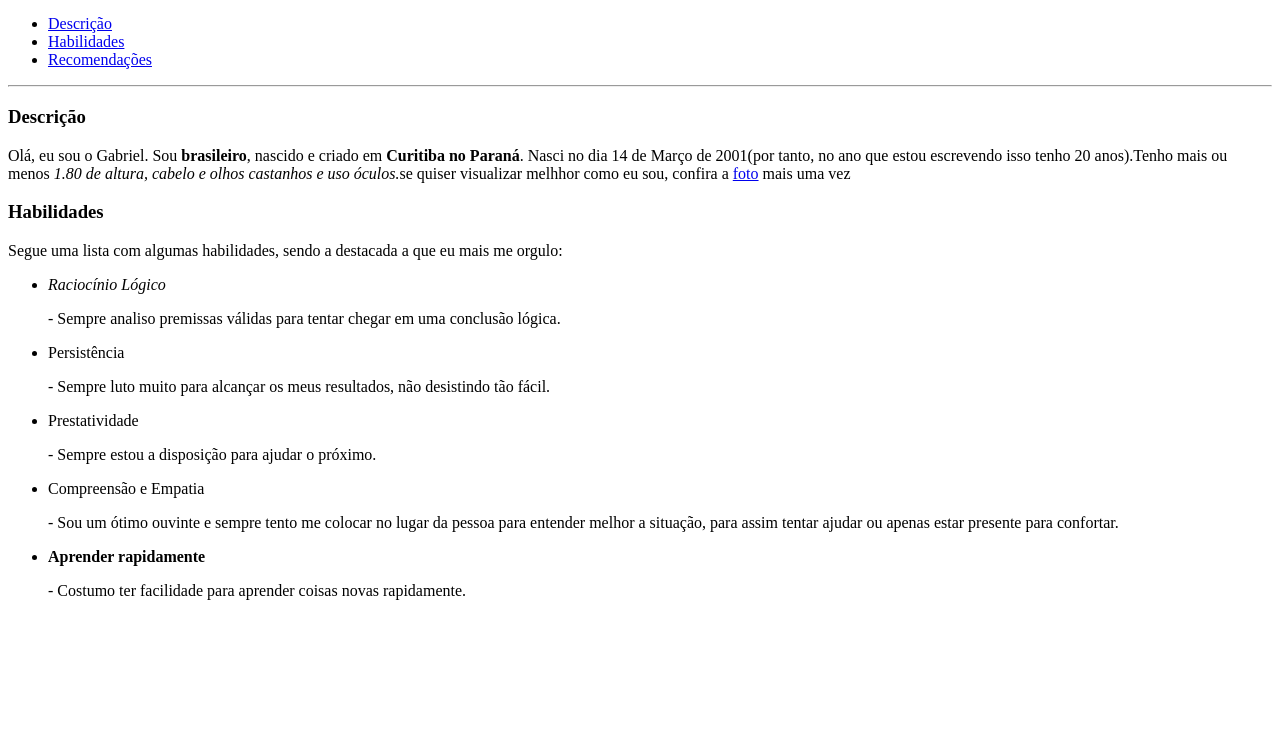
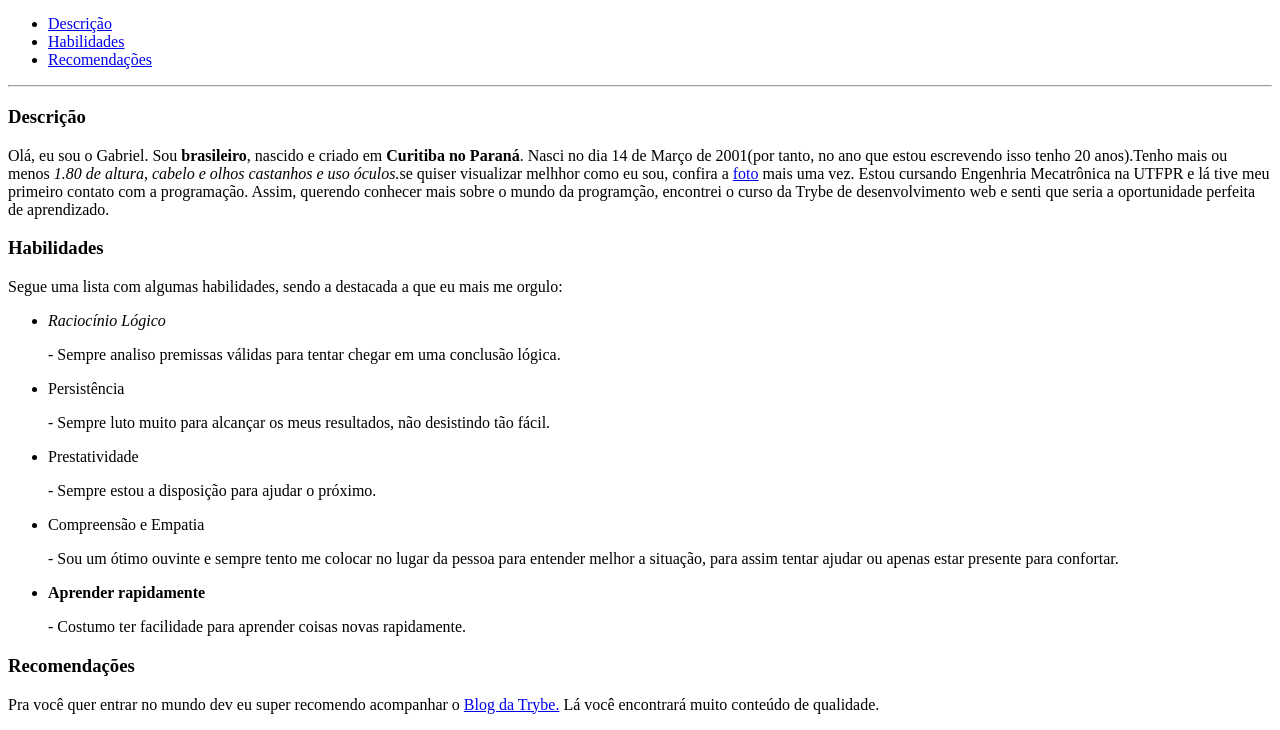
Before and after one commit to Benedetti14/Benedetti14.github.io, a plain HTML site: page index.html in a window 1280 px wide. Shown: the part 189-919 px from the top of the page. Before the commit the page ends 805 px from the top, so only its background shows below. Drawn offline with Linux system fonts and the light colour scheme.

Commit message:
Adiciona parte de recomendaçoes e acrescenta informaçoes na descriçao

```diff
--- a/index.html
+++ b/index.html
@@ -22,7 +22,7 @@
   <hr>
 
   <h3 id="desc" >Descrição</h3>
-  <p>Olá, eu sou o Gabriel. Sou <strong>brasileiro</strong>, nascido e criado em <strong>Curitiba no Paraná</strong>. Nasci no dia 14 de Março de 2001(por tanto, no ano que estou escrevendo isso tenho 20 anos).Tenho mais ou menos <em>1.80 de altura, cabelo e olhos castanhos e uso óculos.</em>se quiser visualizar melhhor como eu sou, confira a <a href="#img">foto</a> mais uma vez</p>
+  <p>Olá, eu sou o Gabriel. Sou <strong>brasileiro</strong>, nascido e criado em <strong>Curitiba no Paraná</strong>. Nasci no dia 14 de Março de 2001(por tanto, no ano que estou escrevendo isso tenho 20 anos).Tenho mais ou menos <em>1.80 de altura, cabelo e olhos castanhos e uso óculos.</em>se quiser visualizar melhhor como eu sou, confira a <a href="#img">foto</a> mais uma vez. Estou cursando Engenhria Mecatrônica na UTFPR e lá tive meu primeiro contato com a programação. Assim, querendo conhecer mais sobre o mundo da programção, encontrei o curso da Trybe de desenvolvimento web e senti que seria a oportunidade perfeita de aprendizado.</p>
 
   <h3 id="hab" >Habilidades</h3>
   <p>Segue uma lista com algumas habilidades, sendo a destacada a que eu mais me orgulo:</p>
@@ -39,5 +39,8 @@
       <p>- Costumo ter facilidade para aprender coisas novas rapidamente.</p>
   </ul>
 
+  <h3 id="blog">Recomendações</h3>
+  <p>Pra você quer entrar no mundo dev eu super recomendo acompanhar o <a href="https://blog.betrybe.com/" target="_blank">Blog da Trybe.</a> Lá você encontrará muito conteúdo de qualidade.</p>
+
 </body>
 </html>
```
